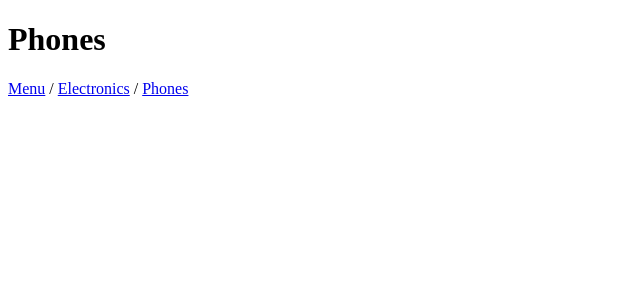
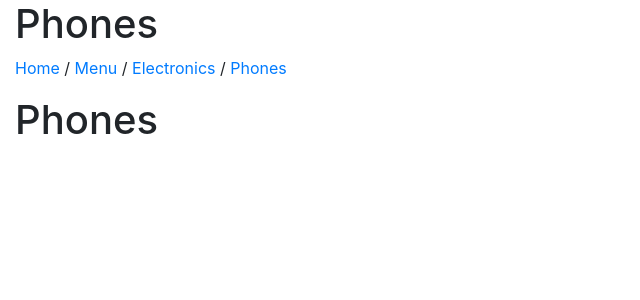
Before and after one commit to Wambong/treemenu, a Django app: a page that uses templates/menu_detail.html in a window 1280 px wide. Shown: the top 300 px of the page, without its empty margins (0-640 px from the left). Run offline with Django 5.2, Linux system fonts and the light colour scheme; data comes from the database, SQL or seed files in the repository; both versions use the stored data as it was after the commit; some libraries are stand-ins or nearby versions.

Commit message:
third  commit

```diff
--- a/templates/menu_detail.html
+++ b/templates/menu_detail.html
@@ -1,17 +1,13 @@
-<!-- menu_detail.html -->
-<!DOCTYPE html>
-<html lang="en">
-<head>
-    <meta charset="UTF-8">
-    <meta name="viewport" content="width=device-width, initial-scale=1.0">
-    <title>{{ menu.name }}</title>
-</head>
-<body>
+  {% extends 'base.html' %}
+  {% block content %}
+<div class ="container-fluid">
+
     <h1>{{ menu.name }}</h1>
-    <p>{{ menu.get_menu_path|safe }}</p>
+  <p><a href="{% url 'index' %}">Home</a> / {{ menu.get_menu_path|safe }}</p>
+    <h1>{{ menu.name }}</h1>
      <div class="row" style="padding-top: 20px;">
       {% for product in products %}
-            <div class="card" style="width: 18rem; padding-top: 5px; margin-top: 5px;">
+            <div class="card" style="width: 18rem; padding: 5px; margin: 5px;">
                     {% if product.images %}
                          <img src="{{ product.images.url }}" class="card-img-top" alt="{{ product.name }}" style="max-width: 100%; height: auto;">
                       {% endif %}
@@ -22,5 +18,5 @@
       {% endfor %}
      </div>
 
-</body>
-</html>
+</div>
+    {% endblock %}
```
Also changed, not shown: db.sqlite3, 1 other file.
